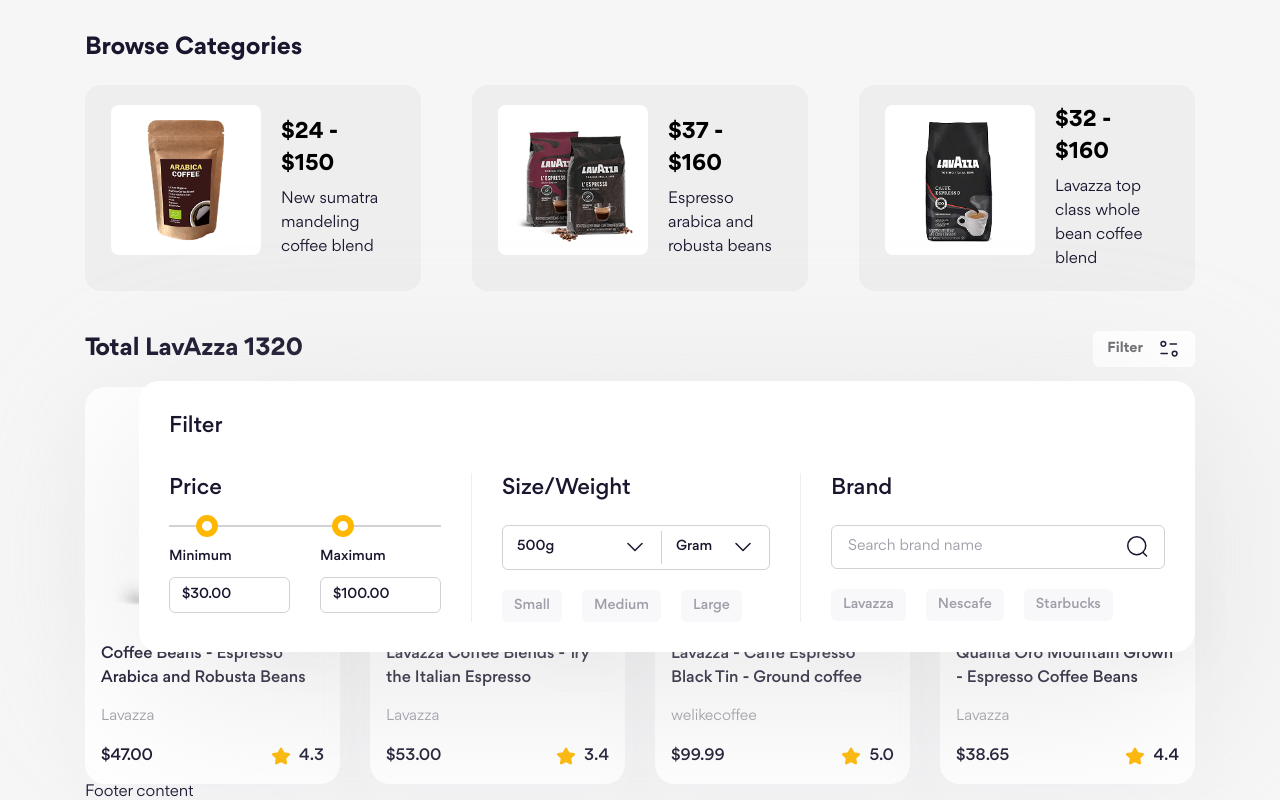
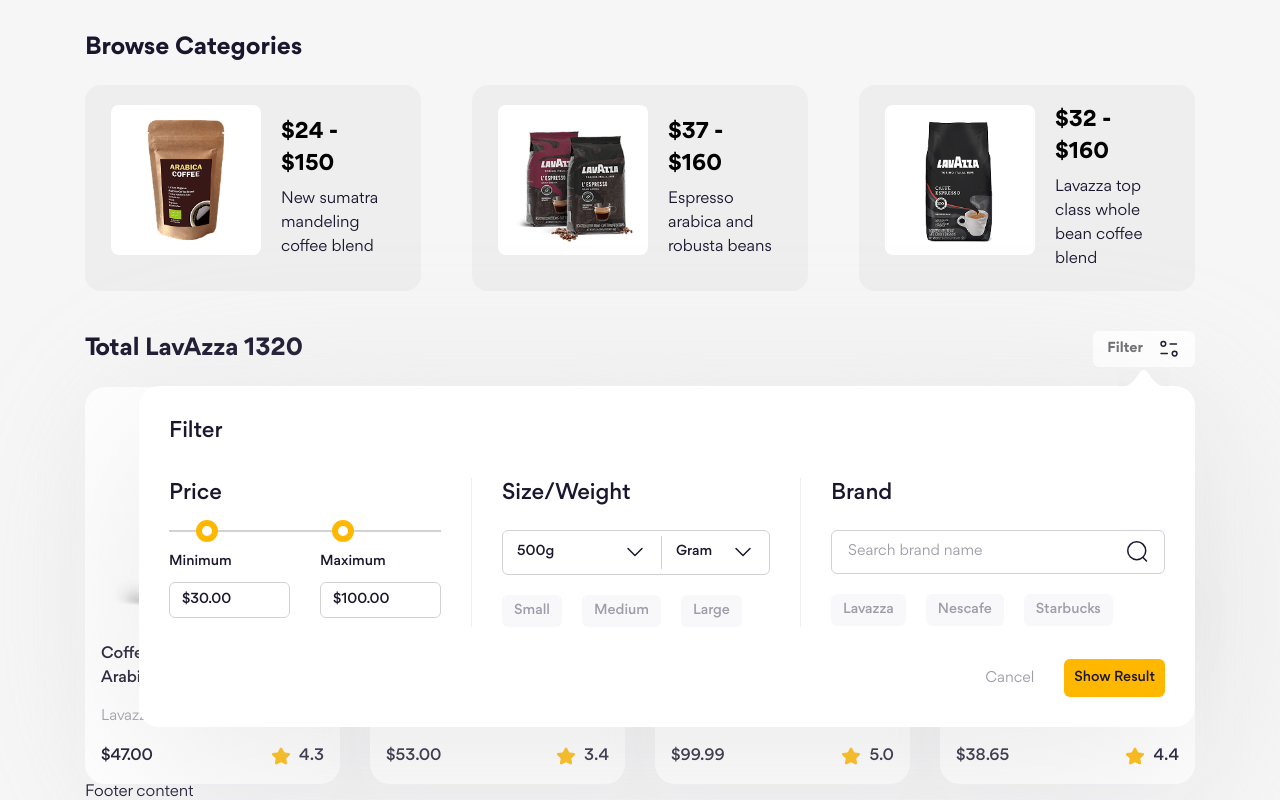
Before and after one commit to Panda0503/f8-htmlcss-08, a website: page index.html in a window 1280 px wide. Shown: the part 536-1336 px from the top of the page. Drawn offline with Linux system fonts and the light colour scheme.

Commit message:
Making the Filter product #4.

```diff
--- a/index.html
+++ b/index.html
@@ -108,6 +108,7 @@
                         </button>
 
                         <div class="filter">
+                            <img src="./assets/icons/arrow-up.png" alt="" class="filter__arrow" />
                             <h3 class="filter__heading">Filter</h3>
                             <form action="" class="filter__form">
                                 <div class="filter__row">
@@ -215,6 +216,10 @@
                                             </div>
                                         </div>
                                     </div>
+                                </div>
+                                <div class="filter__row filter__footer">
+                                    <button class="btn btn--text filter__cancel">Cancel</button>
+                                    <button class="btn btn--primary filter__submit">Show Result</button>
                                 </div>
                             </form>
                         </div>
--- a/scss/components/_buttons.scss
+++ b/scss/components/_buttons.scss
@@ -39,3 +39,48 @@
         margin-top: 6px;
     }
 }
+
+// Buttons
+.btn {
+    height: 46px;
+    padding: 0 20px;
+    border-radius: 6px;
+
+    background: #f8f8fb;
+    font-size: 1.8rem;
+    font-weight: 500;
+    user-select: none;
+
+    + .btn {
+        margin-left: 20px;
+    }
+
+    &--text {
+        color: #9e9da8;
+        background: transparent;
+        font-weight: 400;
+    }
+
+    &--primary {
+        background: #ffb700;
+    }
+
+    &--outline {
+        background: transparent;
+        border: 1px solid #d2d1d6;
+    }
+
+    &--rounded {
+        border-radius: 99px;
+    }
+
+    &[disabled],
+    &--disabled {
+        opacity: 0.5;
+        pointer-events: none;
+    }
+
+    &:hover {
+        opacity: 0.9;
+    }
+}
--- a/scss/components/_filter-form.scss
+++ b/scss/components/_filter-form.scss
@@ -6,13 +6,20 @@
 .filter {
     position: absolute;
     right: 0;
-    top: 50px;
+    top: 55px;
 
     padding: 30px;
     border-radius: 20px;
 
     background: var(--filter-form-bg);
     filter: drop-shadow(0px 40px 90px var(--filter-form-shadow));
+
+    &__arrow {
+        position: absolute;
+        top: -16px;
+        right: 26px;
+        height: 20px;
+    }
 
     &__heading {
         font-size: 2.2rem;
@@ -180,4 +187,24 @@
         margin: 0 30px;
         background: #eee;
     }
+
+    &__footer {
+        display: flex;
+        justify-content: flex-end;
+        margin-top: 32px;
+    }
+
+    &__cancel,
+    &__submit {
+        height: 38px;
+        padding: 0 10px;
+    }
+
+    &__cancel {
+        font-size: 1.5rem;
+    }
+
+    &__submit {
+        font-size: 1.4rem;
+    }
 }
```
Also changed, not shown: assets/css/components/index.css, assets/css/main.css, assets/icons/arrow-up.png (added), 2 other files.
